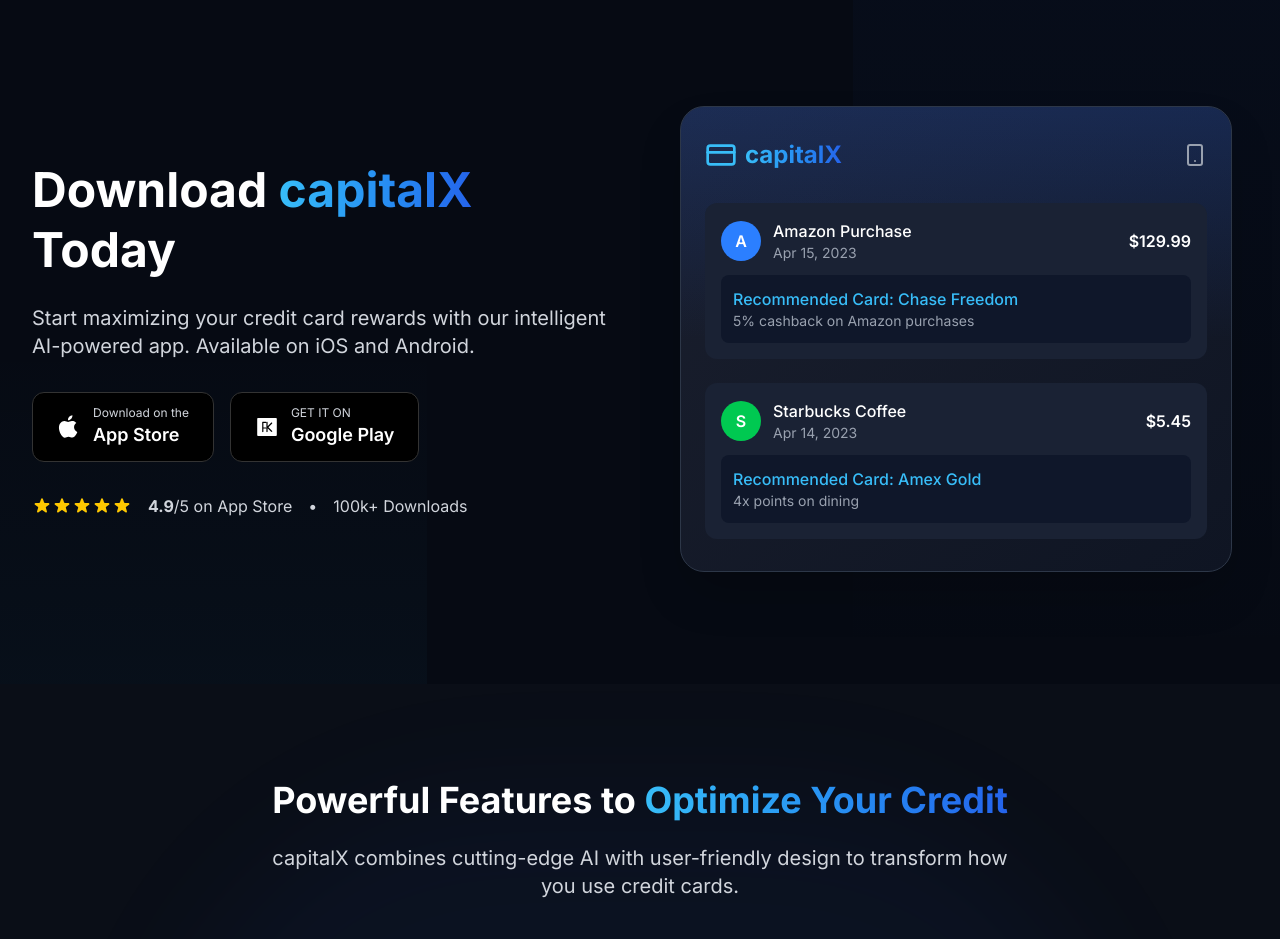
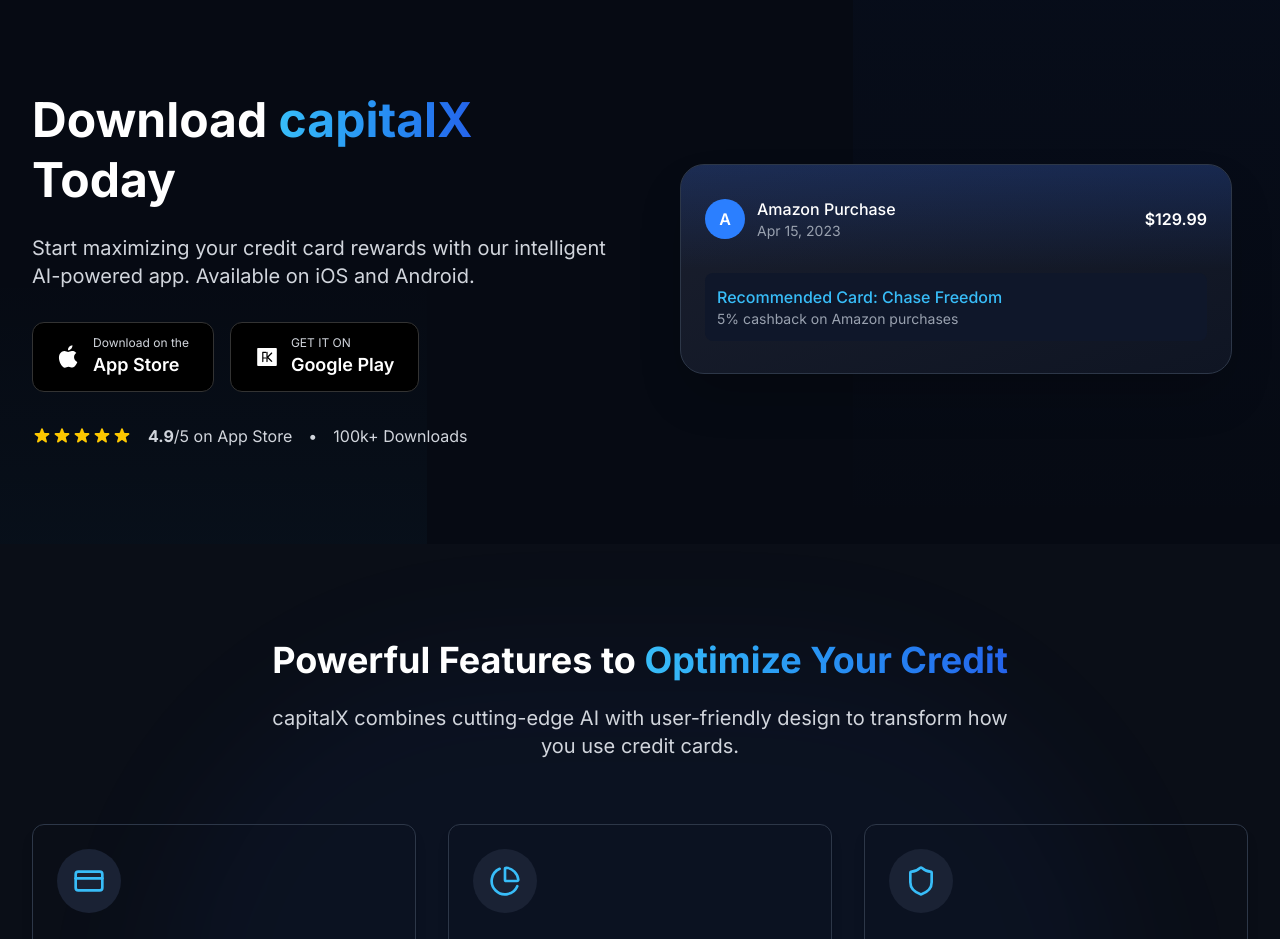
Before and after one commit to ajagtapdev/capitalxtra, a Next.js app: page / in a window 1280 px wide. Shown: the part 940-1879 px from the top of the page. Built offline with nearby package versions, Linux system fonts and the light colour scheme.

Commit message:
linter fixes

```diff
--- a/app/components/DownloadSection.tsx
+++ b/app/components/DownloadSection.tsx
@@ -1,8 +1,6 @@
 "use client";
 
 import { motion } from "framer-motion";
-import { ArrowRight, Smartphone, CreditCard } from "lucide-react";
-import Image from "next/image";
 
 export default function DownloadSection() {
   return (
@@ -109,18 +107,6 @@
                 <div className="px-6 py-8 relative z-10">
                   <div className="flex justify-between items-center mb-8">
                     <div className="flex items-center">
-                      <CreditCard className="h-8 w-8 text-accent mr-2" />
-                      <span className="text-2xl font-bold bg-gradient-to-r from-accent to-primary bg-clip-text text-transparent">
-                        capitalX
-                      </span>
-                    </div>
-                    <Smartphone className="h-6 w-6 text-gray-400" />
-                  </div>
-
-                  <div className="space-y-6">
-                    <div className="p-4 bg-[#1A2234] rounded-xl">
-                      <div className="flex justify-between items-center mb-3">
-                        <div className="flex items-center">
                       <div className="w-10 h-10 bg-blue-500 rounded-full flex items-center justify-center">
                         <span className="text-white font-semibold">A</span>
                       </div>
@@ -146,35 +132,6 @@
                     </p>
                   </div>
                 </div>
-
-                    <div className="p-4 bg-[#1A2234] rounded-xl">
-                      <div className="flex justify-between items-center mb-3">
-                        <div className="flex items-center">
-                          <div className="w-10 h-10 bg-green-500 rounded-full flex items-center justify-center">
-                            <span className="text-white font-semibold">S</span>
-                          </div>
-                          <div className="ml-3">
-                            <p className="text-white font-medium">
-                              Starbucks Coffee
-                            </p>
-                            <p className="text-gray-400 text-sm">
-                              Apr 14, 2023
-                            </p>
-                          </div>
-                        </div>
-                        <span className="text-white font-semibold">$5.45</span>
-                      </div>
-                      <div className="bg-[#0F172A] p-3 rounded-lg">
-                        <p className="text-accent font-medium">
-                          Recommended Card: Amex Gold
-                        </p>
-                        <p className="text-gray-400 text-sm">
-                          4x points on dining
-                        </p>
-                      </div>
-                    </div>
-                  </div>
-                </div>
               </div>
             </div>
           </motion.div>
--- a/app/components/HeroSection.tsx
+++ b/app/components/HeroSection.tsx
@@ -2,7 +2,7 @@
 
 import { motion } from "framer-motion";
 import Image from "next/image";
-import { ChevronRight, CreditCard, Check, Smartphone } from "lucide-react";
+import { ChevronRight, Check, Smartphone } from "lucide-react";
 
 export default function HeroSection() {
   return (
```
Lines whose indentation alone changed are shown as unchanged.
